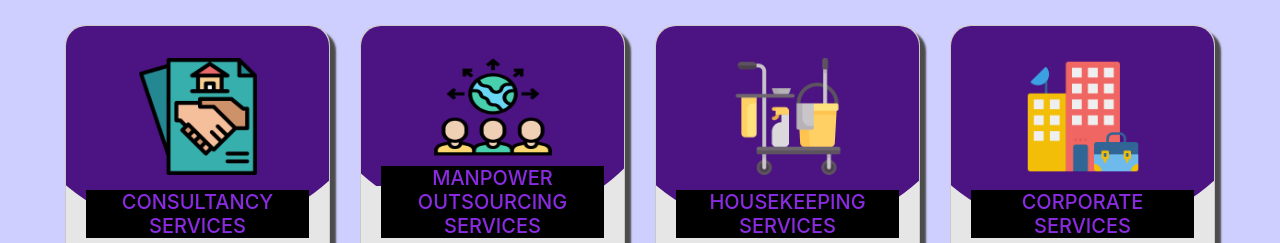
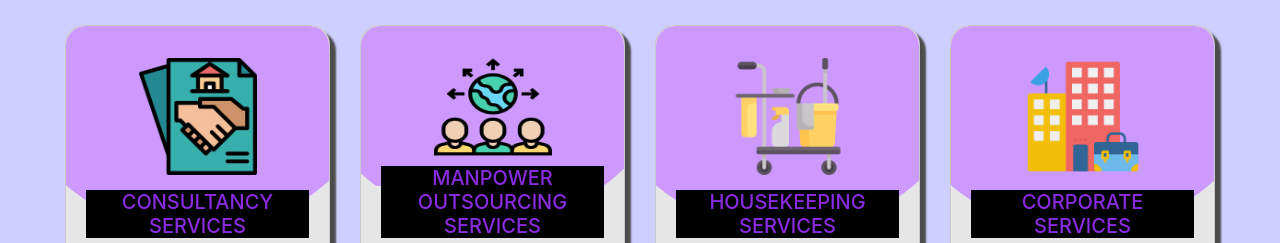
Before and after one commit to abhittac/PHS, a plain HTML site: page index.html in a window 1280 px wide. Shown: the part 682-925 px from the top of the page. Drawn offline with nearby package versions, Linux system fonts and the light colour scheme.

Commit message:
update css

```diff
--- a/css/index.css
+++ b/css/index.css
@@ -52,7 +52,7 @@
 }
 .cardimg{
     height: 225px;
-        background: rgb(76, 19, 130);
+        background: rgb(205 153 255);
         clip-path: circle(87.8% at 49% 4%); border-top-right-radius: 20px;
         border-top-left-radius: 20px;
 
```
